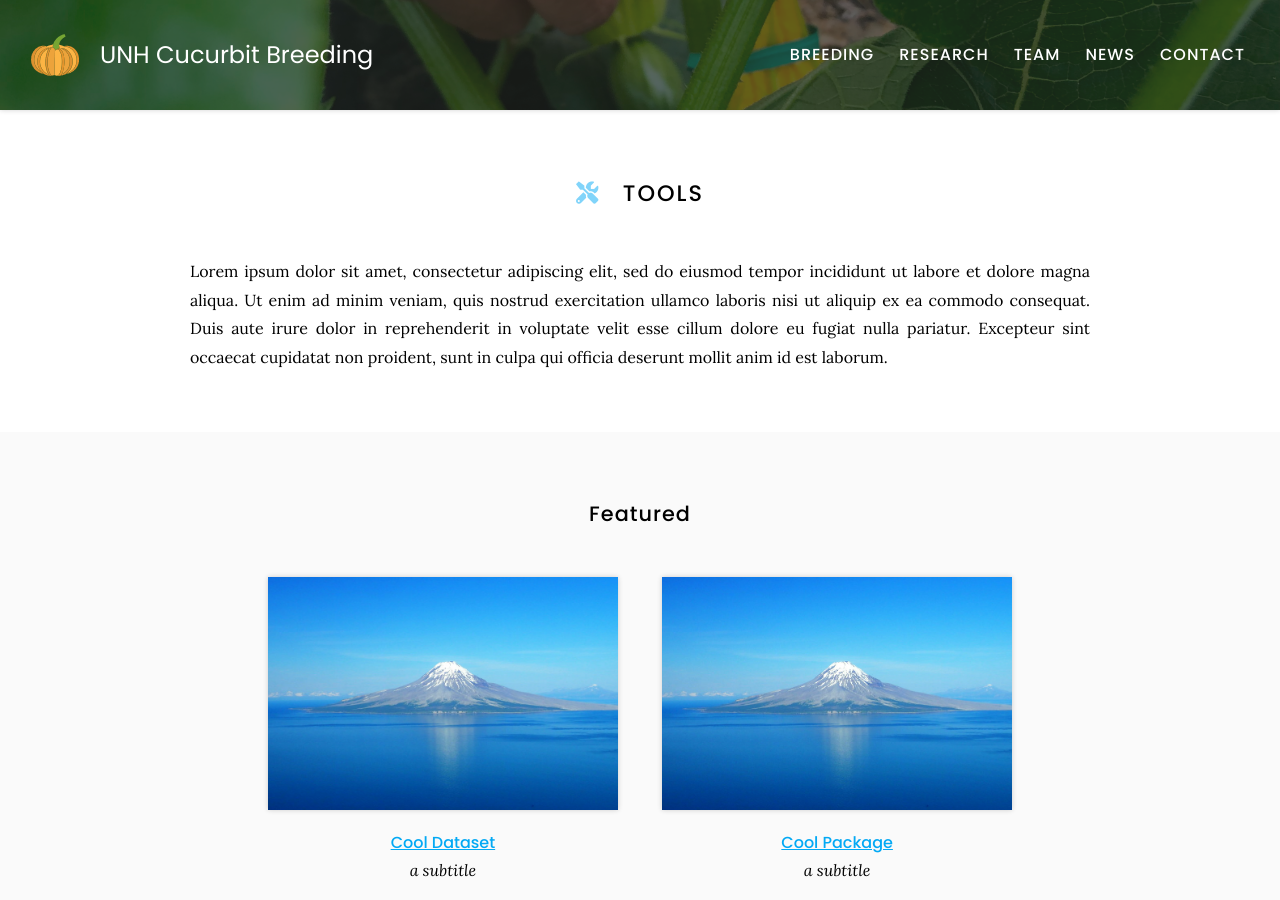
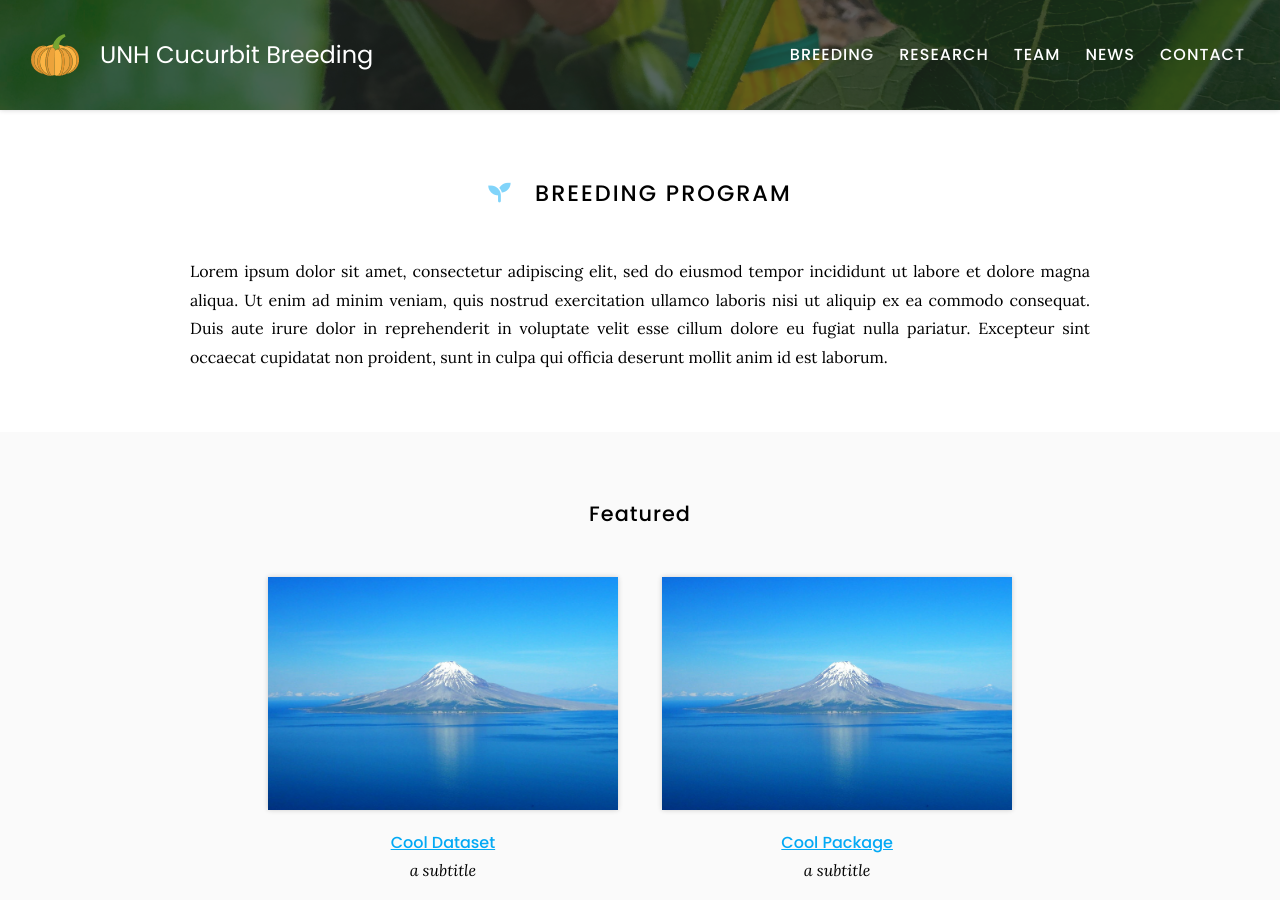
Before and after one commit to UNH-Cucurbits/unhcucurbits-website, a Jekyll site: the page built from breeding/index.md, in a window 1280 px wide and 900 px high. Built offline with Jekyll 4.4.1, drawn with Linux system fonts in a browser that asks for light colours.

Commit message:
Update index.md

```diff
--- a/breeding/index.md
+++ b/breeding/index.md
@@ -5,7 +5,7 @@ nav:
   tooltip: Cucurbit improvement
 ---
 
-# <i class="fas fa-tools"></i>Tools
+# <i class="fas fa-seedling"></i>Breeding program
 
 Lorem ipsum dolor sit amet, consectetur adipiscing elit, sed do eiusmod tempor incididunt ut labore et dolore magna aliqua.
 Ut enim ad minim veniam, quis nostrud exercitation ullamco laboris nisi ut aliquip ex ea commodo consequat.
```
